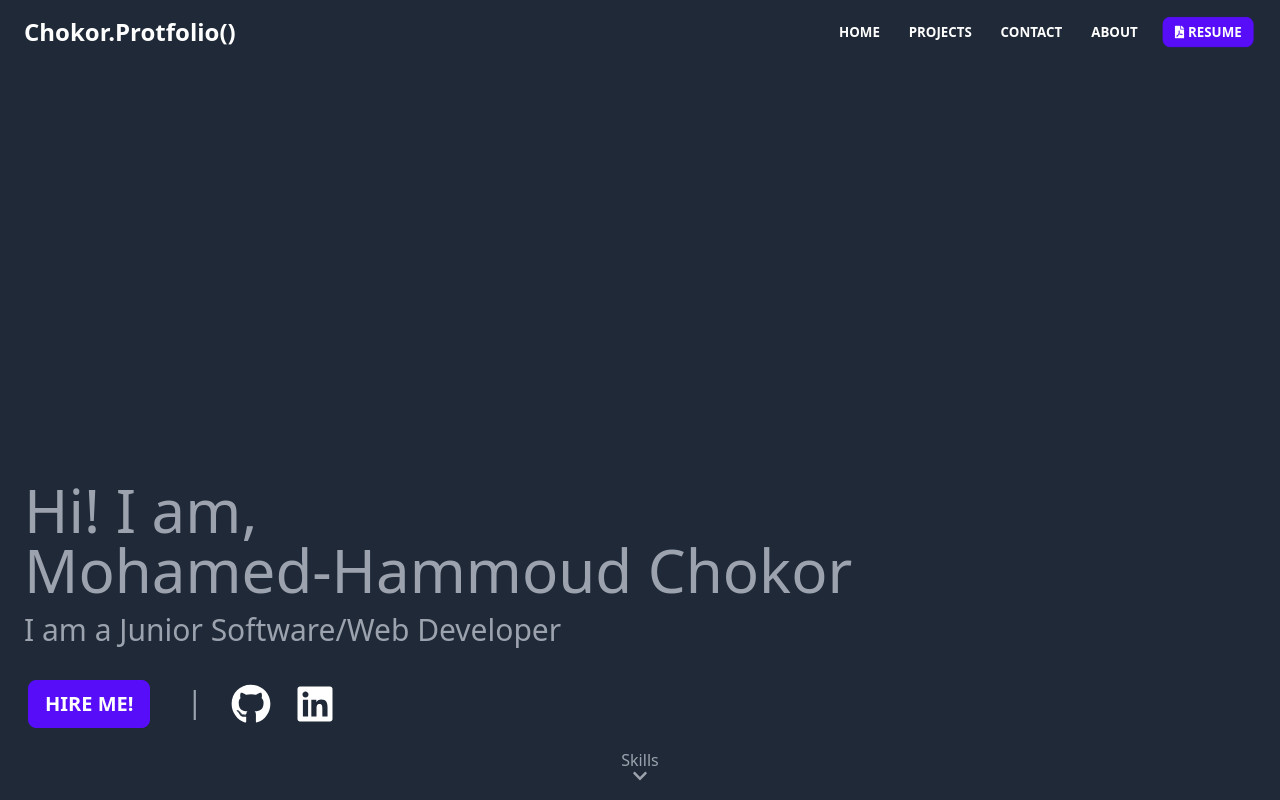
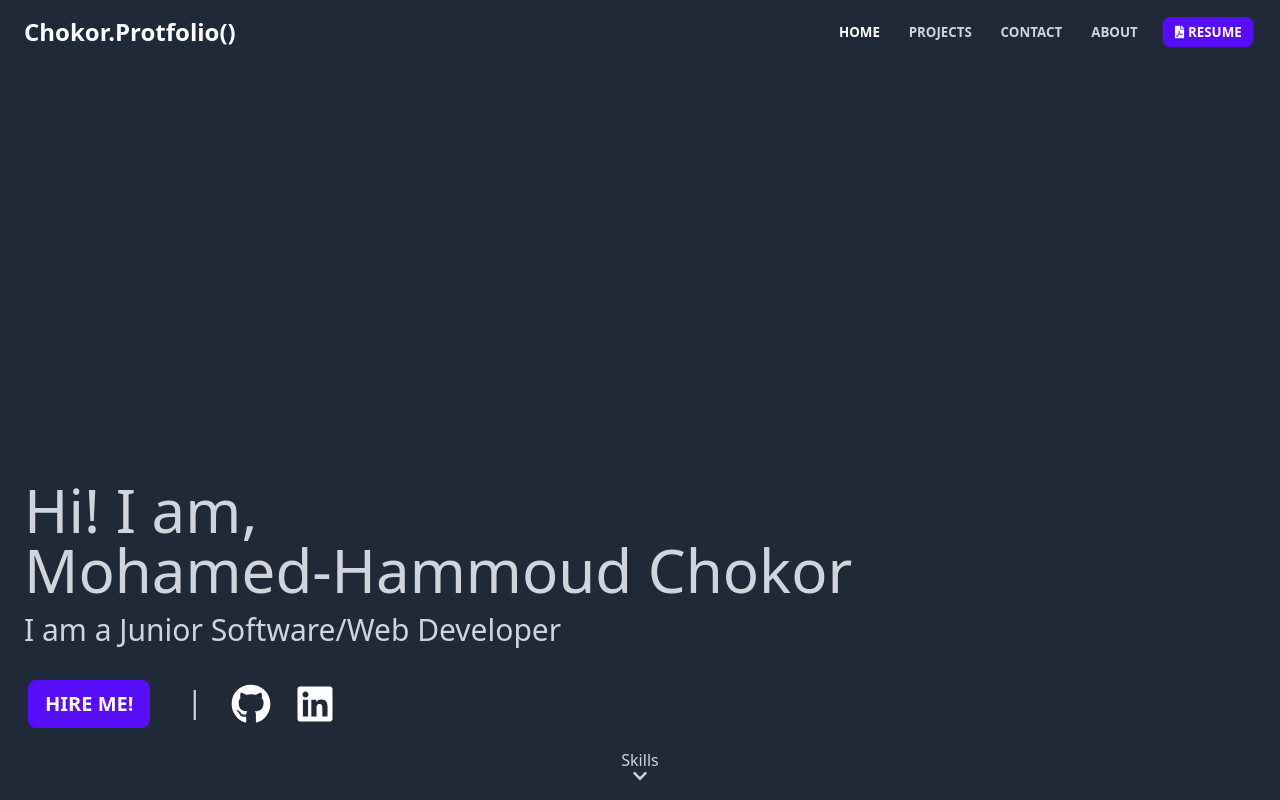
Before and after one commit to mmchokor/Portfolio, a React (Vite) app: page / in a window 1280 px wide. Shown: the top 800 px of the page. Built offline with nearby package versions, Linux system fonts and the light colour scheme.

Commit message:
changed text color

```diff
--- a/src/components/Landing.jsx
+++ b/src/components/Landing.jsx
@@ -6,9 +6,9 @@ const Landing = () => {
       <>
          <section className='container mx-auto px-3 h-[90vh]'>
             <div className='absolute bottom-20 pr-8'>
-               <h1 className='text-6xl text-gray-400'>Hi! I am,</h1>
-               <h1 className='text-6xl text-gray-400'>Mohamed-Hammoud Chokor</h1>
-               <h2 className='text-3xl mt-3 text-gray-400'>
+               <h1 className='text-6xl text-gray-300'>Hi! I am,</h1>
+               <h1 className='text-6xl text-gray-300'>Mohamed-Hammoud Chokor</h1>
+               <h2 className='text-3xl mt-3 text-gray-300'>
                   I am a Junior Software/Web Developer
                </h2>
                <div className='inline-flex gap-12 mt-12 pl-5 '>
@@ -18,7 +18,7 @@ const Landing = () => {
                   >
                      Hire Me!
                   </Link>
-                  <span className='text-3xl -mt-3 -mx-4 pr-2 text-gray-400'>|</span>
+                  <span className='text-3xl -mt-3 -mx-4 pr-2 text-gray-300'>|</span>
                   <a
                      href='https://github.com/mmchokor'
                      target='_blank'
@@ -37,7 +37,7 @@ const Landing = () => {
                <br />
             </div>
          </section>
-         <div class='flex flex-row justify-center items-center text-gray-400'>
+         <div class='flex flex-row justify-center items-center text-gray-300'>
          <a
             href='#skills'
             className='text-center absolute bottom-7 text-md'
--- a/src/components/layout/Navbar.jsx
+++ b/src/components/layout/Navbar.jsx
@@ -6,8 +6,8 @@ import useScrollPosition from '../../hooks/useScrollPosition'
 
 function Navbar({ title }) {
    // constants of classes
-   const standardNav = 'navbar mb-12 text-neutral-content z-50'
-   const standardButton = 'btn btn-ghost btn-sm rounded-btn'
+   const standardNav = 'navbar mb-12 z-50'
+   const standardButton = 'btn btn-ghost btn-sm rounded-btn text-gray-300'
 
    // States
    const [isNavOpen, setIsNavOpen] = useState(false)
@@ -42,7 +42,10 @@ function Navbar({ title }) {
          <nav className={navbarBg}>
             <div className='container mx-auto'>
                <div className='flex-none px-2 mx-2'>
-                  <Link to='/' className='text-2xl font-bold align-middle'>
+                  <Link
+                     to='/'
+                     className='text-2xl font-bold align-middle text-white brightness-125'
+                  >
                      {title}
                   </Link>
                </div>
@@ -56,11 +59,11 @@ function Navbar({ title }) {
                   >
                      {/* Cross Icon */}
                      <div
-                        className='CROSS-ICON absolute top-0 right-0 px-8 py-8'
+                        className='CROSS-ICON absolute top-0 right-0 px-8 py-8 text-white'
                         onClick={() => setIsNavOpen(false)} // change isNavOpen state to false to close the menu
                      >
                         <svg
-                           className='h-8 w-8 text-gray-600'
+                           className='h-8 w-8 text-white'
                            viewBox='0 0 24 24'
                            fill='none'
                            stroke='currentColor'
@@ -77,9 +80,9 @@ function Navbar({ title }) {
                      <ul className='MENU-LINK-MOBILE-OPEN flex flex-col items-center justify-between min-h-[250px] space-y-12'>
                         <Link
                            to='/'
-                           className={`scale-150 ${
+                           className={`text-gray-300 scale-150 ${
                               pathMatchRoute('/') &&
-                              '  font-bold brightness-125'
+                              '  font-bold brightness-125  text-white'
                            }`}
                            onClick={() => setIsNavOpen(false)}
                         >
@@ -87,9 +90,9 @@ function Navbar({ title }) {
                         </Link>
                         <Link
                            to='/projects'
-                           className={`scale-150 ${
+                           className={`text-gray-300 scale-150 ${
                               pathMatchRoute('/projects') &&
-                              '  font-bold brightness-125'
+                              '  font-bold brightness-125  text-white'
                            }`}
                            onClick={() => setIsNavOpen(false)}
                         >
@@ -97,9 +100,9 @@ function Navbar({ title }) {
                         </Link>
                         <Link
                            to='/contact'
-                           className={`scale-150 ${
+                           className={`text-gray-300 scale-150 ${
                               pathMatchRoute('/contact') &&
-                              '  font-bold brightness-125'
+                              '  font-bold brightness-125  text-white'
                            }`}
                            onClick={() => setIsNavOpen(false)}
                         >
@@ -107,9 +110,9 @@ function Navbar({ title }) {
                         </Link>
                         <Link
                            to='/about'
-                           className={`scale-150 ${
+                           className={`text-gray-300 scale-150 ${
                               pathMatchRoute('/about') &&
-                              '  font-bold brightness-125'
+                              '  font-bold brightness-125  text-white'
                            }`}
                            onClick={() => setIsNavOpen(false)}
                         >
@@ -128,7 +131,7 @@ function Navbar({ title }) {
 
                {/* Hamburger menu */}
                <div className='flex-1' />
-               <div className='flex-none lg:hidden'>
+               <div className='flex-none lg:hidden text-white'>
                   <button
                      className='btn btn-ghost btn-sm rounded-btn'
                      onClick={() => setIsNavOpen(!isNavOpen)}
@@ -153,7 +156,7 @@ function Navbar({ title }) {
                      <Link
                         to='/'
                         className={`${standardButton} ${
-                           pathMatchRoute('/') && 'font-bold brightness-125'
+                           pathMatchRoute('/') && 'font-bold brightness-125 text-white'
                         }`}
                      >
                         Home
@@ -162,7 +165,7 @@ function Navbar({ title }) {
                         to='/projects'
                         className={`${standardButton} ${
                            pathMatchRoute('/projects') &&
-                           'font-bold brightness-125'
+                           'font-bold brightness-125 text-white'
                         }`}
                      >
                         Projects
@@ -171,7 +174,7 @@ function Navbar({ title }) {
                         to='/contact'
                         className={`${standardButton} ${
                            pathMatchRoute('/contact') &&
-                           'font-bold brightness-125'
+                           'font-bold brightness-125 text-white'
                         }`}
                      >
                         Contact
@@ -180,7 +183,7 @@ function Navbar({ title }) {
                         to='/about'
                         className={`${standardButton} ${
                            pathMatchRoute('/about') &&
-                           'font-bold brightness-125'
+                           'font-bold brightness-125 text-white'
                         }`}
                      >
                         about
```
